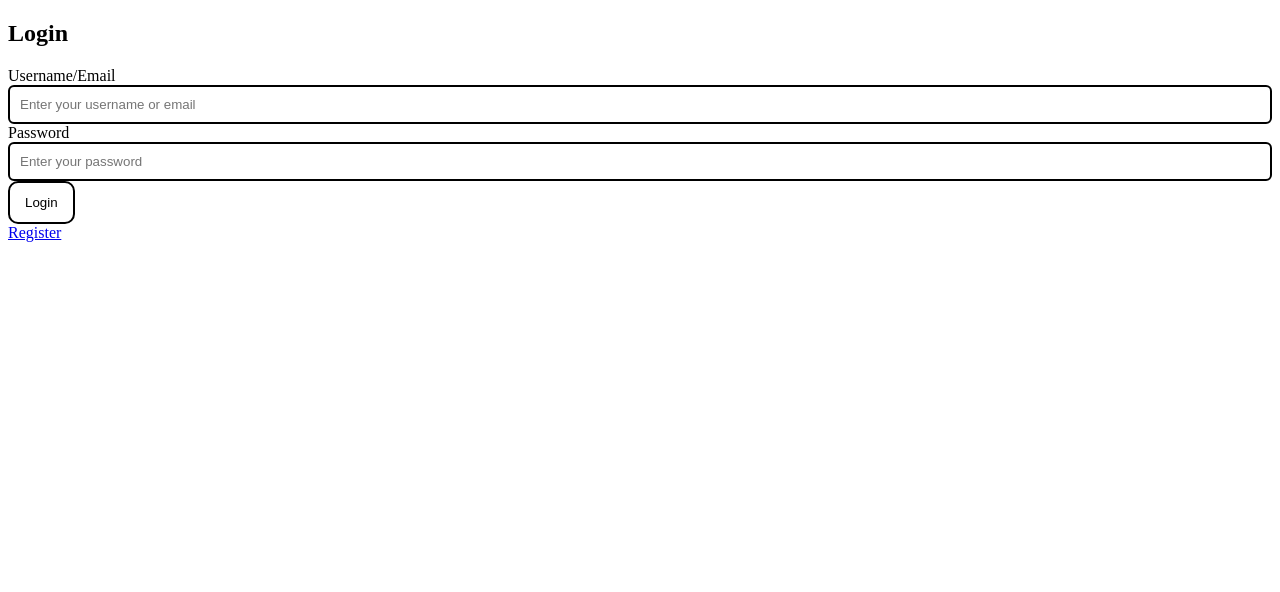
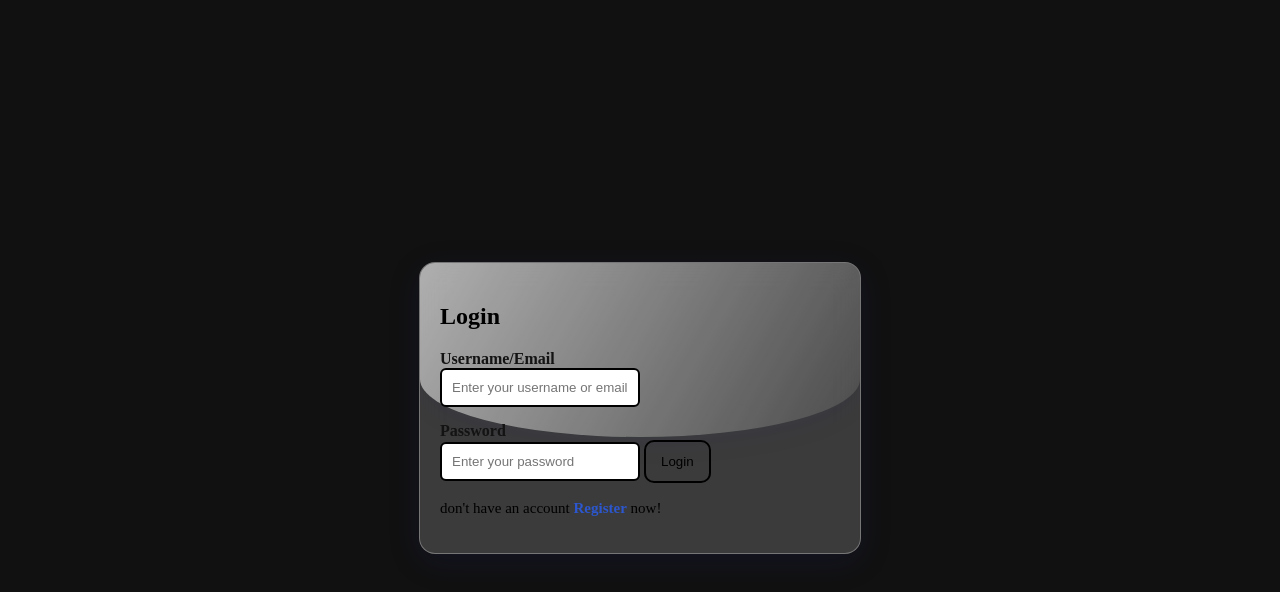
Before and after one commit to Noprot/SQL_WebPageProject, a plain HTML site: page SQLDatabaseProject/Html/index.html in a window 1280 px wide. Drawn offline with Linux system fonts and the light colour scheme.

Commit message:
Refactor login form structure and improve styling for better usability

```diff
--- a/SQLDatabaseProject/Html/Style.Css
+++ b/SQLDatabaseProject/Html/Style.Css
@@ -1,24 +1,96 @@
-img {
-    width: 100px;
-    border-radius: 10px;
-    object-fit: cover;
-    margin-right: 100px;
+.login-container {
+    width: 100%;
+    height: 250px;
+    max-width: 400px;
+    margin: 0 auto;
+    padding: 20px;
+    background: rgba(255, 255, 255, 0.18);
+    border-radius: 16px;
+    box-shadow: 0 8px 32px 0 rgba(31, 38, 135, 0.15);
+    position: absolute;
+    top: 50%;
+    left: 50%;
+    transform: translate(-50%, -50%);
+    overflow: hidden;
+    backdrop-filter: blur(16px) saturate(180%);
+    -webkit-backdrop-filter: blur(16px) saturate(180%);
+    border: 1px solid rgba(255,255,255,0.3);
 }
-input[type="text"] {
 
+.login-container::before {
+    content: "";
+    position: absolute;
+    top: 0;
+    left: 0;
+    width: 100%;
+    height: 60%;
+    background: linear-gradient(120deg, rgba(255,255,255,0.7) 0%, rgba(255,255,255,0.1) 100%);
+    border-radius: 10px 10px 60% 60% / 10px 10px 40% 40%;
+    pointer-events: none;
+    z-index: 0; /* Lower than content */
+    /* Glossy highlight: */
+    box-shadow: 0 8px 32px 0 rgba(31, 38, 135, 0.07);
+    opacity: 0.85;
+}
+.login-container > * {
+    position: relative;
+    z-index: 1;
+}
+
+
+body {
+    background: #111;
+    min-height: 100vh;
+    overflow-x: hidden;
+    position: relative;
+}
+
+.firework {
+    position: absolute;
+    border-radius: 50%;
+    pointer-events: none;
+    animation: firework-explode 1s ease-out forwards;
+    opacity: 0.8;
+}
+
+@keyframes firework-explode {
+    0% {
+        transform: scale(0.2);
+        opacity: 1;
+    }
+    80% {
+        opacity: 1;
+    }
+    100% {
+        transform: scale(1.5);
+        opacity: 0;
+    }
+}
+
+
+
+.textarea {
     border: 2px solid #000000;
     border-radius: 6px;
     padding: 10px;
-    width: 100%;
+    width: 50%;
     box-sizing: border-box;
+
+    transition: padding 0.2s ease, width 0.1s ease;
+
 }
-
-input[type="password"] {
-    border: 2px solid #000000;
-    border-radius: 6px;
-    padding: 10px;
-    width: 100%;
-    box-sizing: border-box;
+.textarea:focus {
+    outline: none;
+    padding: 15px;
+    font-size: 120%;
+    width: 70%;
+    transition: 0.1s ease-in-out;
+}
+label {
+    display: block;
+    margin-top: 15px;
+    font-weight: bold;
+    color: #131313;
 }
 .submit-button {
     color: #000000;
@@ -27,10 +99,22 @@ input[type="password"] {
     padding: 12px 15px;
     cursor: pointer;
     background-color: transparent;
-     transition: all 0.3s ease;
-
+    transition: all 0.1s ease;
 }
 .submit-button:hover {
     background-color: #000000;
     color: white;
+    border-color: #ffffff;
 }
+
+p {
+    position: absolute;
+    font-size: 15px;
+    top: 1%;
+    left: 0%;
+}
+a {
+    color: #2c57ce;
+    text-decoration: none;
+    font-weight: bold;
+}
--- a/SQLDatabaseProject/Html/index.html
+++ b/SQLDatabaseProject/Html/index.html
@@ -16,16 +16,20 @@
             <h2>Login</h2>
 
             <form action="">
-                <label for="username-textarea">Username/Email</label>
-                <input type="text" id="username-textarea" name="username" placeholder="Enter your username or email" />
+                <label for="username">Username/Email</label>
+                <input class="textarea" type="text" id="username" name="username" placeholder="Enter your username or email" />
 
-                <label for="password-input">Password</label>
-                <input type="password" id="password-input" name="password" placeholder="Enter your password" />
+
+                <label for="password">Password</label>
+                <input class="textarea" type="password" id="Password" name="password" placeholder="Enter your password" />
 
                 <button type="submit" class="submit-button">Login</button>
             </form>
 
-            <a href="/test/Register.html" target="_blank">Register</a>
+            <p>don't have an account
+                <a href="/test/Register.html">Register</a>
+                now!
+            </p>
         </div>
 
     </body>
```
